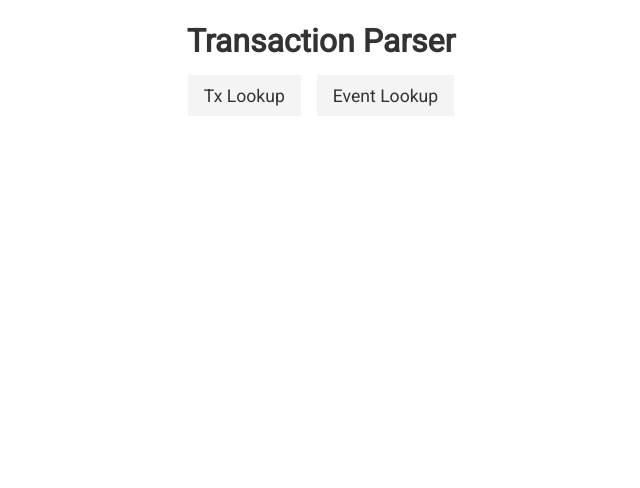
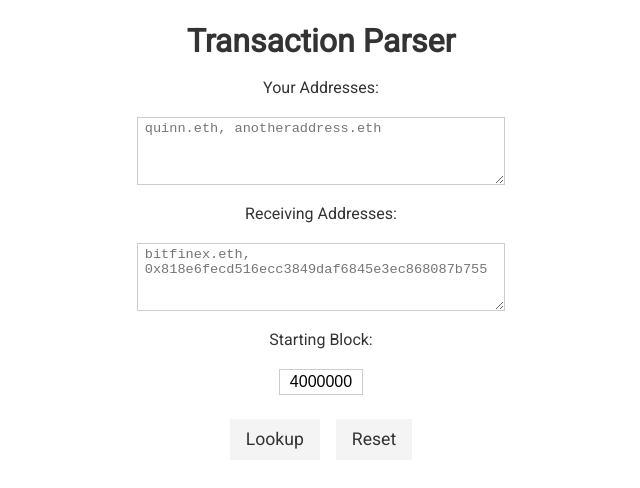
Before and after one commit to Flash-Git/Parser, a React app: page / in a window 1280 px wide. Shown: the top 488 px of the page, without its empty margins (319-959 px from the left). Built offline with nearby package versions, Linux system fonts and the light colour scheme.

Commit message:
Defaulted to tx parser

```diff
--- a/src/components/layout/Parser.tsx
+++ b/src/components/layout/Parser.tsx
@@ -32,7 +32,8 @@ const Parser: FC = () => {
    * State
    */
 
-  const [type, setType] = useState(PARSER_TYPES.undefined);
+  // TODO Defaulting to tx lookup
+  const [type, setType] = useState(PARSER_TYPES.txLookup);
 
   /*
    * Hooks
--- a/src/components/parsers/ParserSelector.tsx
+++ b/src/components/parsers/ParserSelector.tsx
@@ -11,7 +11,11 @@ const ParserSelector: FC<Props> = ({ setType }) => (
     <button className="btn m" onClick={() => setType(PARSER_TYPES.txLookup)}>
       Tx Lookup
     </button>
-    <button className="btn m" onClick={() => setType(PARSER_TYPES.eventLookup)}>
+    <button
+      className="btn m"
+      disabled
+      onClick={() => setType(PARSER_TYPES.eventLookup)}
+    >
       Event Lookup
     </button>
   </div>
```
